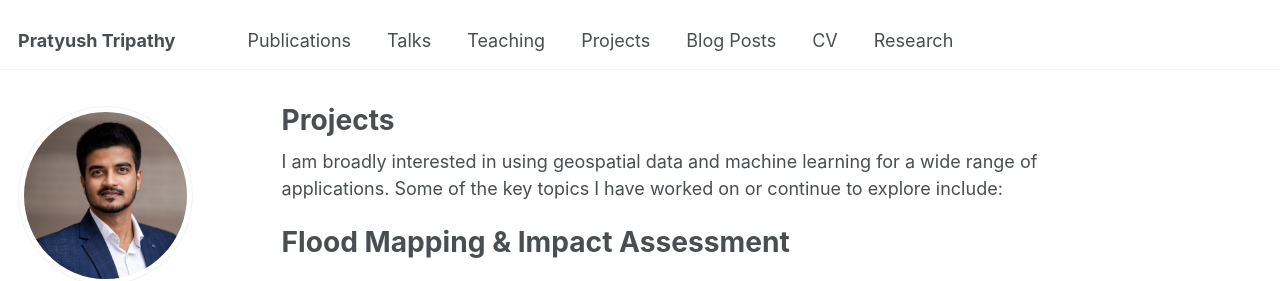
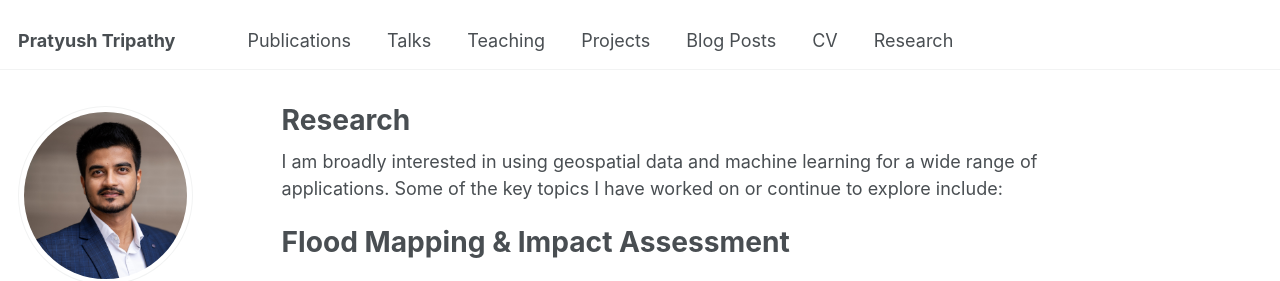
Before and after one commit to tripathyp/tripathyp.github.io, a Jekyll site: the page built from _pages/research.md, in a window 1280 px wide and 900 px high. Shown: the top 281 px of the window. Built offline with Jekyll 4.4.1, drawn with Linux system fonts in a browser that asks for light colours; some web fonts are replaced.

Commit message:
changed projects to research

```diff
--- a/_pages/projects.md
+++ b/_pages/research.md
@@ -1,6 +1,6 @@
 ---
-title: "Projects"
-permalink: /projects/
+title: "Research"
+permalink: /Research/
 author_profile: true
 ---
 
```
